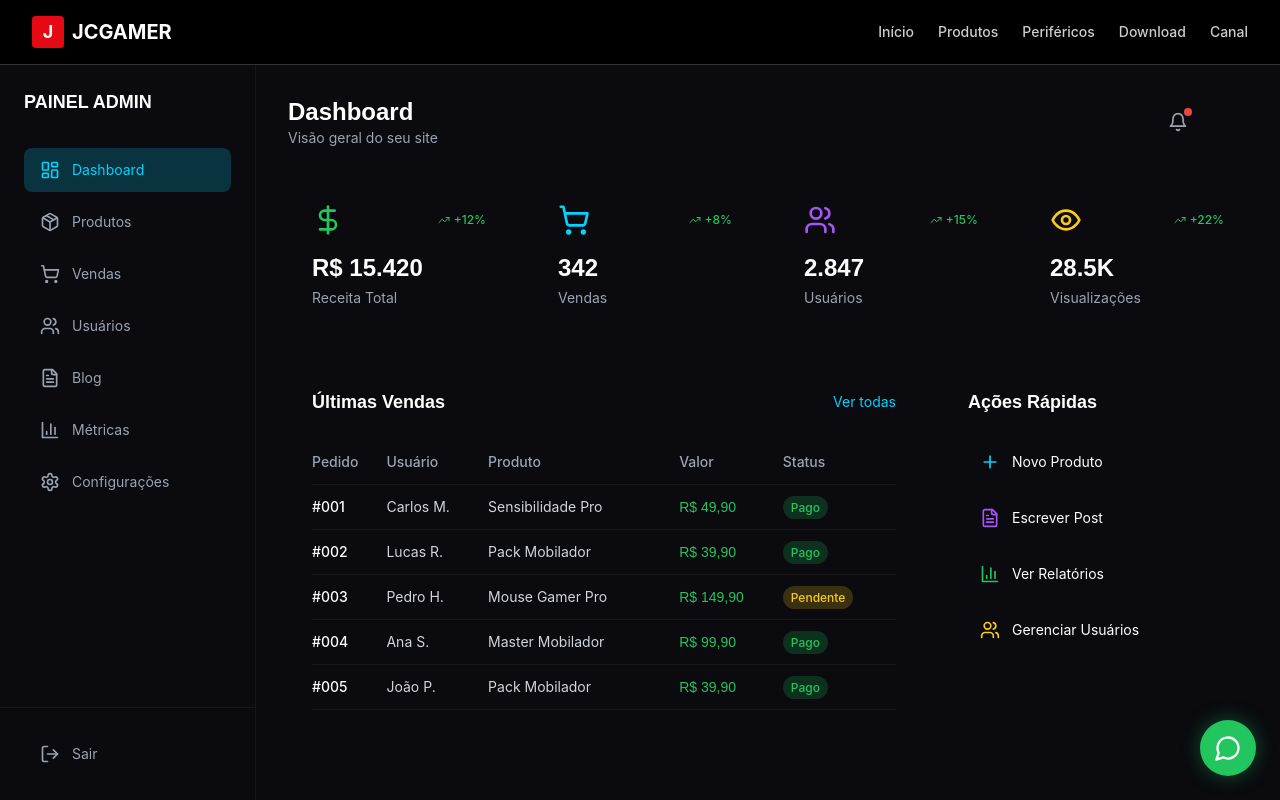
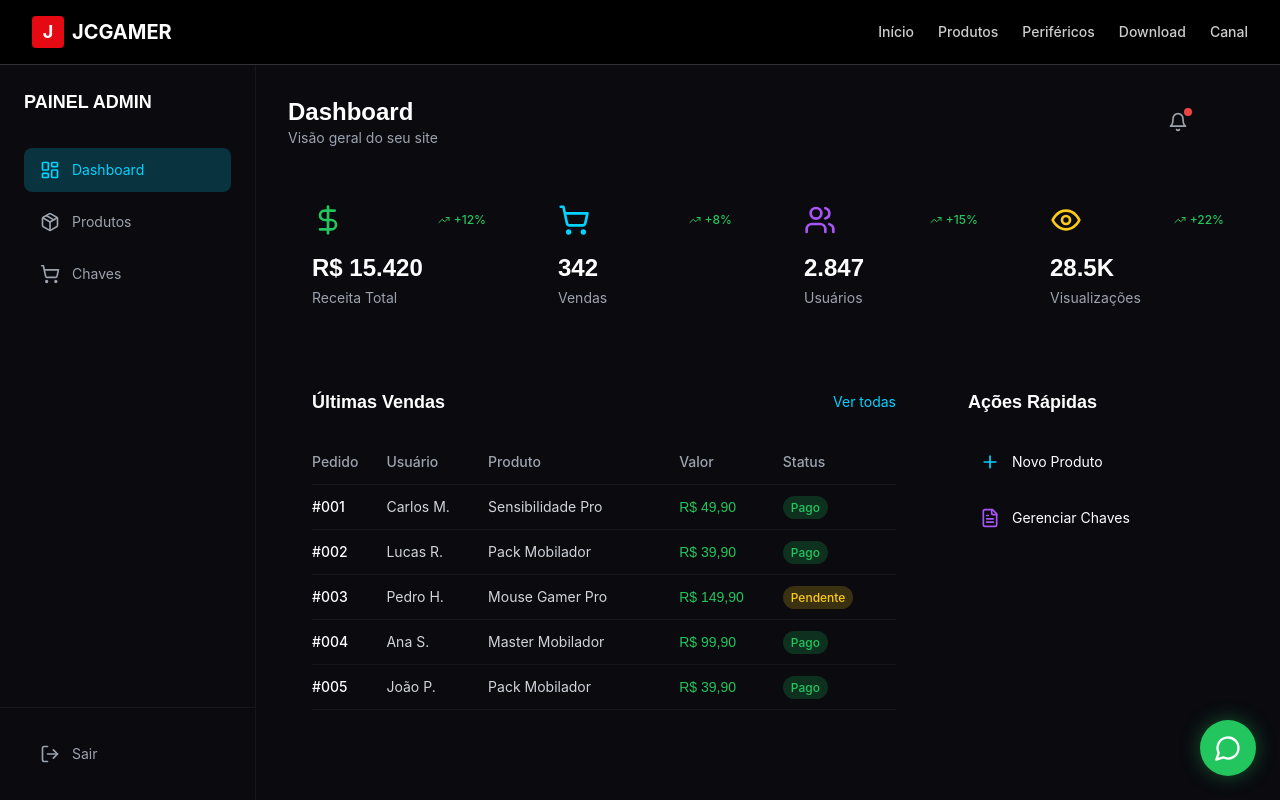
Before and after one commit to jcgamercontatos-png/mobilador-site, a Next.js app: page /admin in a window 1280 px wide. Shown: the top 800 px of the page. Built offline with nearby package versions, Linux system fonts and the light colour scheme.

Commit message:
Dashboard funcionando: navegacao dos botoes

```diff
--- a/src/app/admin/page.tsx
+++ b/src/app/admin/page.tsx
@@ -1,7 +1,8 @@
 "use client";
 
-import { useState } from "react";
+import { useState, useEffect } from "react";
 import { motion } from "framer-motion";
+import { useRouter } from "next/navigation";
 import {
   LayoutDashboard,
   Package,
@@ -38,18 +39,24 @@ const recentOrders = [
 ];
 
 const sidebarItems = [
-  { icon: LayoutDashboard, label: "Dashboard", active: true },
-  { icon: Package, label: "Produtos", active: false },
-  { icon: ShoppingCart, label: "Vendas", active: false },
-  { icon: Users, label: "Usuários", active: false },
-  { icon: FileText, label: "Blog", active: false },
-  { icon: BarChart3, label: "Métricas", active: false },
-  { icon: Settings, label: "Configurações", active: false },
+  { icon: LayoutDashboard, label: "Dashboard", path: "/admin" },
+  { icon: Package, label: "Produtos", path: "/admin/produtos" },
+  { icon: ShoppingCart, label: "Chaves", path: "/admin/chaves" },
 ];
 
 export default function AdminPage() {
   const [sidebarOpen, setSidebarOpen] = useState(false);
   const [activeSection, setActiveSection] = useState("dashboard");
+  const [isMounted, setIsMounted] = useState(false);
+  const router = useRouter();
+
+  useEffect(() => {
+    setIsMounted(true);
+  }, []);
+
+  if (!isMounted) {
+    return null;
+  }
 
   return (
     <div className="min-h-screen pt-16 bg-dark-900">
@@ -70,6 +77,7 @@ export default function AdminPage() {
                   onClick={() => {
                     setActiveSection(item.label.toLowerCase());
                     setSidebarOpen(false);
+                    router.push(item.path);
                   }}
                   className={`w-full flex items-center gap-3 px-4 py-3 rounded-lg text-sm transition-all ${
                     activeSection === item.label.toLowerCase()
@@ -79,9 +87,9 @@ export default function AdminPage() {
                 >
                   <item.icon className="w-5 h-5" />
                   {item.label}
-                </button>
+               </button>
               ))}
-            </nav>
+           </nav>
           </div>
 
           <div className="absolute bottom-0 left-0 right-0 p-6 border-t border-white/5">
@@ -205,20 +213,19 @@ export default function AdminPage() {
               </h2>
               <div className="space-y-3">
                 {[
-                  { label: "Novo Produto", icon: Plus, color: "text-neon-blue" },
-                  { label: "Escrever Post", icon: FileText, color: "text-neon-purple" },
-                  { label: "Ver Relatórios", icon: BarChart3, color: "text-neon-green" },
-                  { label: "Gerenciar Usuários", icon: Users, color: "text-yellow-400" },
+                  { label: "Novo Produto", icon: Plus, color: "text-neon-blue", path: "/admin/produtos" },
+                  { label: "Gerenciar Chaves", icon: FileText, color: "text-neon-purple", path: "/admin/chaves" },
                 ].map((action, i) => (
                   <button
                     key={i}
+                    onClick={() => router.push(action.path)}
                     className="w-full flex items-center gap-3 p-3 rounded-lg glass hover:bg-white/5 transition-all text-left"
                   >
                     <action.icon className={`w-5 h-5 ${action.color}`} />
                     <span className="text-sm">{action.label}</span>
-                  </button>
+                 </button>
                 ))}
-              </div>
+            </div>
             </div>
           </div>
         </main>
```
